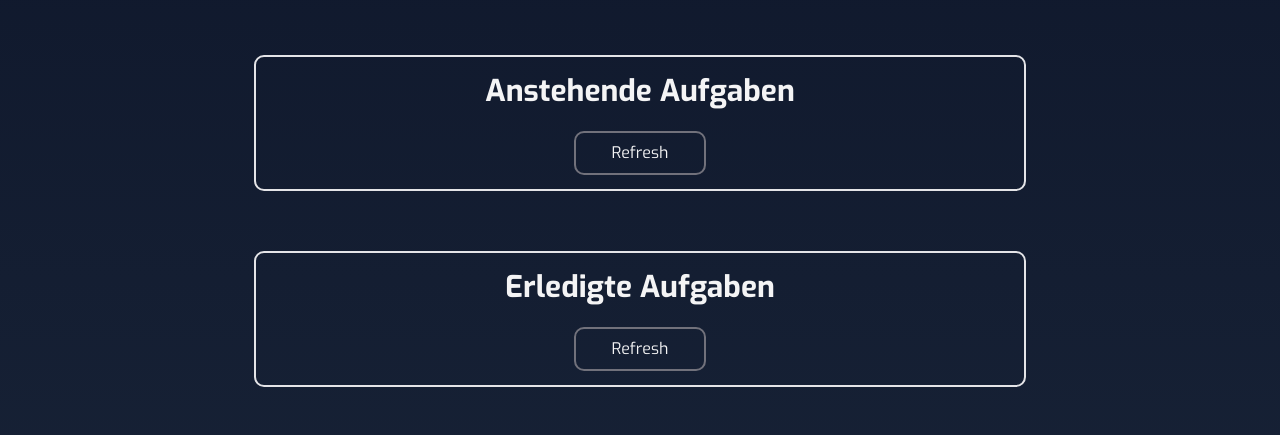
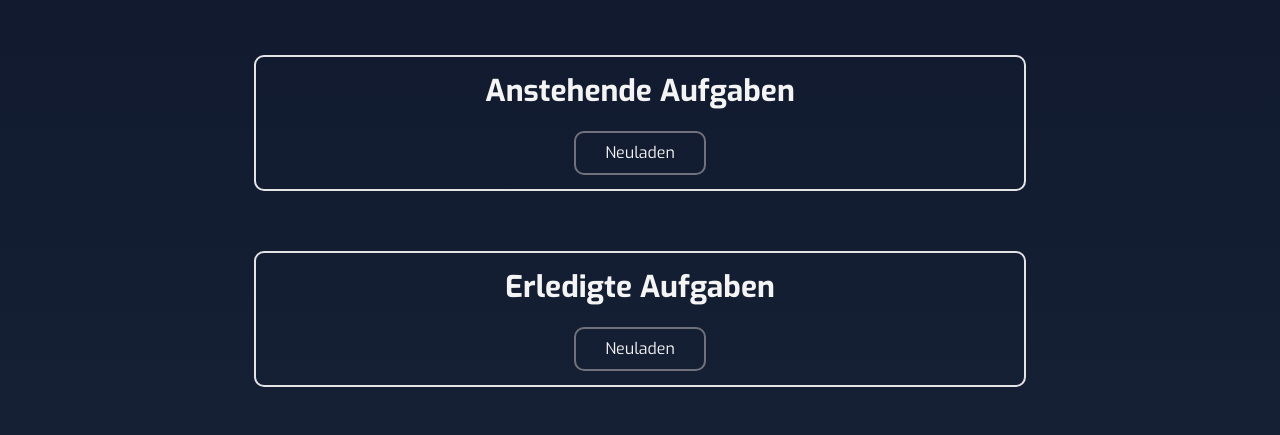
Before and after one commit to StackOverflowIsBetterThanAnyAI/stodlfest-frontend, a React (Vite) app: page /vorbereitung in a window 1280 px wide. Shown: the part 188-623 px from the top of the page. Built offline with nearby package versions, Linux system fonts and the light colour scheme; no server answers; a web font is replaced by a local one.

Commit message:
include FetchLoading in ListButton component

```diff
--- a/src/components/form/FormNewTask.tsx
+++ b/src/components/form/FormNewTask.tsx
@@ -1,7 +1,7 @@
 import { useContext, useState, type ChangeEvent } from 'react'
-import { FetchLoading } from 'fetch-loading'
 import FormRadioButton from './FormRadioButton'
 import Header from '../header/Header'
+import ListButton from '../list/ListButton'
 import { useToast } from '../../context/ToastContext'
 import { handleAddNewTask } from '../../api/handleAddNewTask'
 import { setItemInSessionStorage } from '../../utils/setItemInSessionStorage'
@@ -139,19 +139,14 @@ const FormNewTask = () => {
                     />
                 </div>
             </fieldset>
-            {isLoading ? (
-                <div className="rounded-sm outline-2 outline-zinc-500 h-8 md:h-10 w-full flex justify-center items-center">
-                    <FetchLoading theme="#71717b" />
-                </div>
-            ) : (
-                <button
-                    type="submit"
-                    className="primary-text-pseudo outline-2 outline-zinc-500 px-2 text-base md:text-lg h-8 md:h-10"
-                    disabled={isSubmitDisabled || isLoading}
-                >
-                    Aufgabe anlegen
-                </button>
-            )}
+            <ListButton
+                handleClick={() => {}}
+                isLoading={isLoading}
+                isDisabled={isSubmitDisabled}
+                label="Aufgabe anlegen"
+                isSubmit
+                type="form"
+            />
         </form>
     )
 }
--- a/src/components/list/ListButton.tsx
+++ b/src/components/list/ListButton.tsx
@@ -1,22 +1,62 @@
+import { FetchLoading } from 'fetch-loading'
 import type { ListButtonProps } from '../../types/types'
 
 const ListButton = ({
     handleClick,
-    index,
+    index = 0,
+    isDisabled = false,
     isLoading,
     label,
+    type,
     isSubmit = false,
 }: ListButtonProps) => {
-    return (
+    const component =
+        type === 'refresh' ? (
+            isLoading ? (
+                <div className="cursor-not-allowed rounded-lg outline-2 outline-zinc-500 max-w-32 w-full h-8 md:h-10 px-4 py-1 mx-auto flex justify-center items-center">
+                    <FetchLoading theme="#71717b" />
+                </div>
+            ) : (
                 <button
                     type={isSubmit ? 'submit' : undefined}
                     onClick={handleClick}
-            disabled={isLoading}
-            className={`${index % 2 ? 'primary-text-pseudo-secondary' : 'primary-text-pseudo'} h-6 md:h-8 text-sm md:text-base rounded-lg outline-2 outline-zinc-500 max-w-72 w-full px-4 py-1 mx-auto`}
+                    disabled={isDisabled || isLoading}
+                    className="primary-text-pseudo text-sm md:text-base rounded-lg outline-2 outline-zinc-500 max-w-32 w-full h-8 md:h-10 px-4 py-1 mx-auto"
                 >
                     {label}
                 </button>
             )
+        ) : type === 'regular' ? (
+            isLoading ? (
+                <div className="cursor-not-allowed h-7 md:h-8 rounded-lg outline-2 outline-zinc-500 max-w-72 w-full px-4 py-1 mx-auto flex justify-center items-center">
+                    <FetchLoading theme="#71717b" />
+                </div>
+            ) : (
+                <button
+                    type={isSubmit ? 'submit' : undefined}
+                    onClick={handleClick}
+                    disabled={isDisabled || isLoading}
+                    className={`${index % 2 ? 'primary-text-pseudo-secondary' : 'primary-text-pseudo'} h-7 md:h-8 text-sm md:text-base rounded-lg outline-2 outline-zinc-500 max-w-72 w-full px-4 py-1 mx-auto`}
+                >
+                    {label}
+                </button>
+            )
+        ) : isLoading ? (
+            <div className="cursor-not-allowed rounded-sm outline-2 outline-zinc-500 h-8 md:h-10 w-full flex justify-center items-center">
+                <FetchLoading theme="#71717b" />
+            </div>
+        ) : (
+            <button
+                type={isSubmit ? 'submit' : undefined}
+                onClick={handleClick}
+                disabled={isDisabled || isLoading}
+                className="primary-text-pseudo outline-2 outline-zinc-500 px-2 text-base md:text-lg h-8 md:h-10"
+            >
+                {label}
+            </button>
+        )
+
+    return component
 }
 
 export default ListButton
--- a/src/components/list/ListCompletedTasks.tsx
+++ b/src/components/list/ListCompletedTasks.tsx
@@ -1,6 +1,6 @@
 import { useContext, useState } from 'react'
-import { FetchLoading } from 'fetch-loading'
 import Header from '../header/Header'
+import ListButton from './ListButton'
 import ListTask from './ListTask'
 import { handleFetchUpcomingTasks } from '../../api/handleFetchUpcomingTasks'
 import { CompletedTasksContext } from '../../context/CompletedTasksContext'
@@ -40,18 +40,12 @@ const ListCompletedTasks = () => {
     return (
         <section className="flex flex-col gap-6 outline-2 outline-zinc-200 rounded-lg p-4 max-w-3xl w-full">
             <Header label="Erledigte Aufgaben" />
-            {isLoading ? (
-                <div className="rounded-lg outline-2 outline-zinc-500 max-w-32 w-full h-8 md:h-10 px-4 py-1 mx-auto flex justify-center items-center">
-                    <FetchLoading theme="#71717b" />
-                </div>
-            ) : (
-                <button
-                    onClick={fetchUpcomingTasks}
-                    className="primary-text-pseudo text-sm md:text-base rounded-lg outline-2 outline-zinc-500 max-w-32 w-full h-8 md:h-10 px-4 py-1 mx-auto"
-                >
-                    Refresh
-                </button>
-            )}
+            <ListButton
+                handleClick={fetchUpcomingTasks}
+                isLoading={isLoading}
+                label="Neuladen"
+                type="refresh"
+            />
             {completedTasks?.length ? (
                 <ListTask
                     allowDelete
--- a/src/components/list/ListTaskItem.tsx
+++ b/src/components/list/ListTaskItem.tsx
@@ -1,13 +1,13 @@
 import { useContext, useState, type ChangeEvent } from 'react'
 import ListButton from './ListButton'
 import ListPriority from './ListPriority'
+import FormRadioButton from '../form/FormRadioButton'
 import { useToast } from '../../context/ToastContext'
 import { UpcomingTasksContext } from '../../context/UpcomingTasksContext'
 import { handleCompleteTask } from '../../api/handleCompleteTask'
 import { handleDeleteCompletedTask } from '../../api/handleDeleteCompletedTask'
 import { handleApplyUpdate } from '../../api/handleApplyUpdate'
 import type { ListTaskItemProps, PriorityType } from '../../types/types'
-import FormRadioButton from '../form/FormRadioButton'
 
 const ListTaskItem = ({ props, task, index }: ListTaskItemProps) => {
     const { showToast } = useToast()
@@ -88,7 +88,7 @@ const ListTaskItem = ({ props, task, index }: ListTaskItemProps) => {
                     </label>
                     <input
                         type="text"
-                        className="min-w-32 w-full outline-2 outline-zinc-500 rounded-md px-2 text-base md:text-lg animate-pulse"
+                        className="min-w-32 w-full outline-2 outline-zinc-500 rounded-md px-2 text-base md:text-lg"
                         value={updatedTask}
                         id="taskUpdate"
                         onChange={handleUpdateTask}
@@ -132,7 +132,7 @@ const ListTaskItem = ({ props, task, index }: ListTaskItemProps) => {
                 Beschreibung:
             </label>
             <textarea
-                className="resize-none outline-2 outline-zinc-500 rounded-md px-2 mb-2 text-sm md:text-base line-clamp-3 break-words animate-pulse"
+                className="resize-none outline-2 outline-zinc-500 rounded-md px-2 mb-2 text-sm md:text-base line-clamp-3 break-words"
                 value={updatedDescription}
                 id="descriptionUpdate"
                 onChange={handleUpdateDescription}
@@ -146,12 +146,14 @@ const ListTaskItem = ({ props, task, index }: ListTaskItemProps) => {
                     label="Anwenden"
                     isLoading={isLoading}
                     isSubmit
+                    type="regular"
                 />
                 <ListButton
                     handleClick={handleCancel}
                     index={index}
                     isLoading={isLoading}
                     label="Abbrechen"
+                    type="regular"
                 />
             </div>
         </form>
@@ -183,6 +185,7 @@ const ListTaskItem = ({ props, task, index }: ListTaskItemProps) => {
                         index={index}
                         isLoading={isLoading}
                         label="Löschen"
+                        type="regular"
                     />
                 ) : undefined}
                 {props.allowEdit ? (
@@ -191,6 +194,7 @@ const ListTaskItem = ({ props, task, index }: ListTaskItemProps) => {
                         index={index}
                         isLoading={isLoading}
                         label="Bearbeiten"
+                        type="regular"
                     />
                 ) : undefined}
                 {props.allowComplete ? (
@@ -209,6 +213,7 @@ const ListTaskItem = ({ props, task, index }: ListTaskItemProps) => {
                         isLoading={isLoading}
                         index={index}
                         label="Erledigt"
+                        type="regular"
                     />
                 ) : undefined}
             </div>
--- a/src/components/list/ListUpcomingTasks.tsx
+++ b/src/components/list/ListUpcomingTasks.tsx
@@ -1,7 +1,7 @@
 import { useCallback, useContext, useEffect, useState } from 'react'
-import { FetchLoading } from 'fetch-loading'
 import { useToast } from '../../context/ToastContext'
 import Header from '../header/Header'
+import ListButton from './ListButton'
 import ListTask from './ListTask'
 import { UpcomingTasksContext } from '../../context/UpcomingTasksContext'
 import { handleFetchUpcomingTasks } from '../../api/handleFetchUpcomingTasks'
@@ -44,18 +44,12 @@ const ListUpcomingTasks = () => {
     return (
         <section className="flex flex-col gap-6 outline-2 outline-zinc-200 rounded-lg p-4 max-w-3xl w-full">
             <Header label="Anstehende Aufgaben" />
-            {isLoading ? (
-                <div className="rounded-lg outline-2 outline-zinc-500 max-w-32 w-full h-8 md:h-10 px-4 py-1 mx-auto flex justify-center items-center">
-                    <FetchLoading theme="#71717b" />
-                </div>
-            ) : (
-                <button
-                    onClick={fetchUpcomingTasks}
-                    className="primary-text-pseudo text-sm md:text-base rounded-lg outline-2 outline-zinc-500 max-w-32 w-full h-8 md:h-10 px-4 py-1 mx-auto"
-                >
-                    Refresh
-                </button>
-            )}
+            <ListButton
+                handleClick={fetchUpcomingTasks}
+                isLoading={isLoading}
+                label="Neuladen"
+                type="refresh"
+            />
             {upcomingTasks?.length ? (
                 <ListTask
                     allowComplete
--- a/src/types/types.ts
+++ b/src/types/types.ts
@@ -136,9 +136,11 @@ export type ListTaskProps = BaseListTaskProps &
 
 export type ListButtonProps = {
     handleClick: () => void
-    index: number
+    index?: number
     isLoading: boolean
     label: string
+    type: 'refresh' | 'regular' | 'form'
+    isDisabled?: boolean
     isSubmit?: boolean
 }
 
```
Lines whose indentation alone changed are shown as unchanged.
